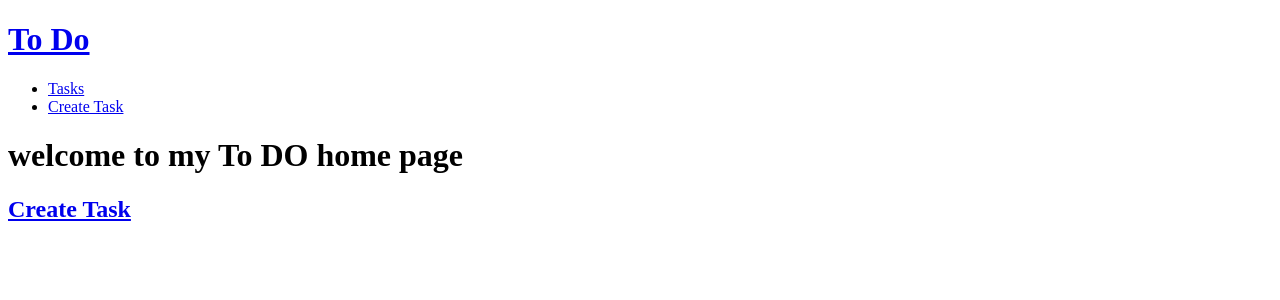
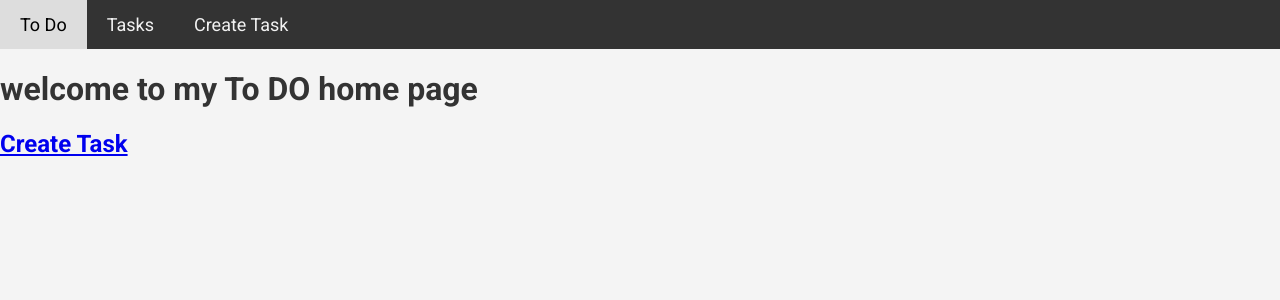
Before and after one commit to anwarsayyad/My_apps, a Django app: page /todo/ in a window 1280 px wide. Shown: the top 300 px of the page. Run offline with Django 5.2, Linux system fonts and the light colour scheme.

Commit message:
nav bar css added

```diff
--- a/My_apps/My_apps/settings.py
+++ b/My_apps/My_apps/settings.py
@@ -119,8 +119,9 @@
 
 STATIC_URL = 'static/'
 
-STATICFILES = ''
-
+STATICFILES_DIRS =[
+        BASE_DIR / 'static'
+]
 # Default primary key field type
 # https://docs.djangoproject.com/en/5.0/ref/settings/#default-auto-field
 
--- /dev/null
+++ b/My_apps/static/style.css
@@ -0,0 +1,35 @@
+@import url('https://fonts.googleapis.com/css2?family=Roboto:ital,wght@0,100;0,300;0,400;0,500;0,700;0,900;1,100;1,300;1,400;1,500;1,700;1,900&display=swap');
+
+body {
+    margin: 0;
+    padding: 0;
+    box-sizing: border-box;
+    font-family: 'Roboto';
+    background-color: #f4f4f4;
+    color: #333;
+}
+
+.navbar {
+    background-color: #333; /* Change this to your preferred color */
+    overflow: hidden;
+}
+
+.navbar a {
+    float: left;
+    display: block;
+    color: #f2f2f2; /* Text color */
+    text-align: center;
+    padding: 14px 20px;
+    text-decoration: none;
+    font-size: 18px; /* Font size */
+}
+
+.navbar a:hover {
+    background-color: #ddd; /* Change this to your preferred color */
+    color: black;
+}
+
+.active {
+    background-color: #4CAF50; /* Change this to your preferred color */
+    color: white;
+}
--- a/My_apps/templates/base.html
+++ b/My_apps/templates/base.html
@@ -1,10 +1,12 @@
+{% load static %}
 <!DOCTYPE html>
 <html lang="en">
 <head>
     <meta charset="UTF-8">
     <meta name="viewport" content="width=device-width, initial-scale=1.0">
     <title>{% block title %}  {% endblock%}</title>
-    {% block css_files %}{% endblock css_files %}
+    <link rel="stylesheet" href=" {% static "style.css" %}"/>
+    {% block css_files %}  {% endblock css_files %}
 </head>
 <body>
     {% block content %}
--- a/My_apps/to_do_list/templates/to_do_list/includes/nav_bar.html
+++ b/My_apps/to_do_list/templates/to_do_list/includes/nav_bar.html
@@ -1,7 +1,5 @@
-<h1><a href = "{% url "to-do-home" %}"/> To Do</h1>
-<nav>
-    <ul>
-    <li><a href="{% url "task-list" %}"> Tasks </a></li>
-    <li><a href = " {% url "create-task" %} "> Create Task </a></li>
-    </ul>
-</nav>
+<div class ="navbar">
+    <a class = "active" href = "{% url "to-do-home" %}"> To Do </a>
+    <a href="{% url "task-list" %}"> Tasks </a>
+    <a href = " {% url "create-task" %} "> Create Task </a>
+</div>
--- a/My_apps/to_do_list/templates/to_do_list/tasks_list.html
+++ b/My_apps/to_do_list/templates/to_do_list/tasks_list.html
@@ -13,7 +13,7 @@
     <h1>Tasks</h1>
        <ul>
         {% for task in tasks  %}
-            <li>{{task.task_name}}      {{task.due_date}}       {{created_on}}      {{created_by}} </li>
+            <li>{{task.task_name}}      {{task.due_date}}       {{task.created_on}}      {{task.created_by}} </li>
         {% endfor %}
         <ul>
 </section>
```
